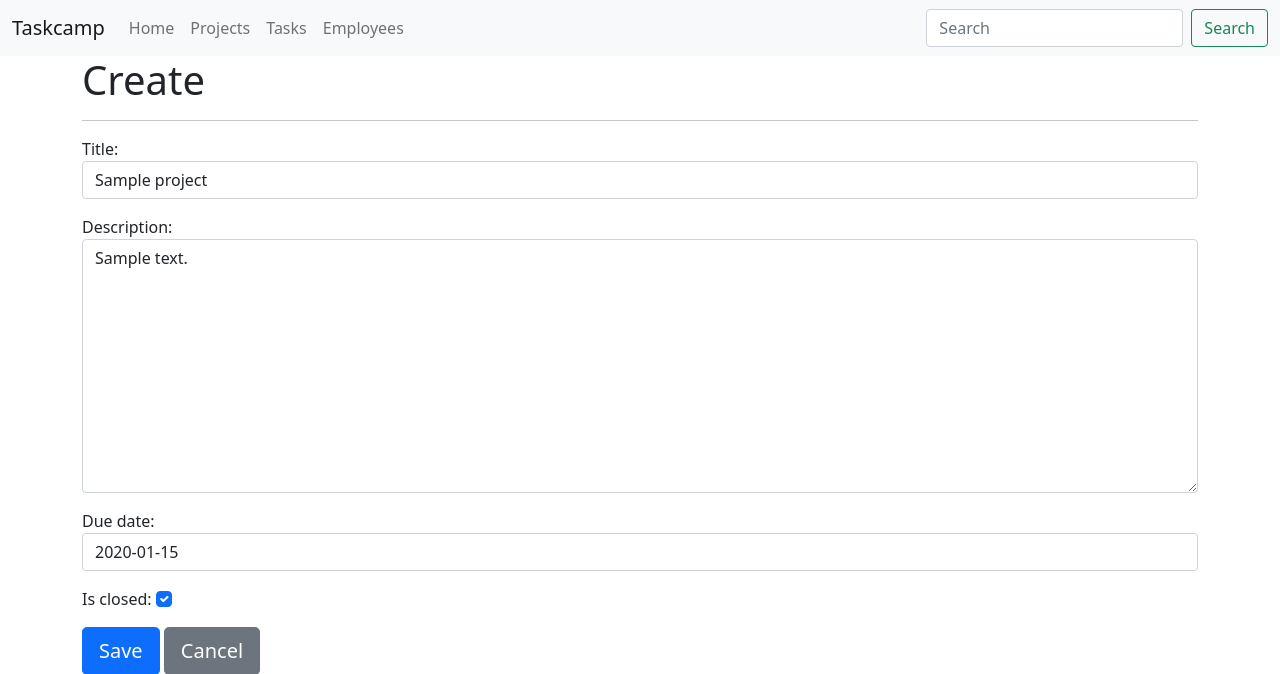
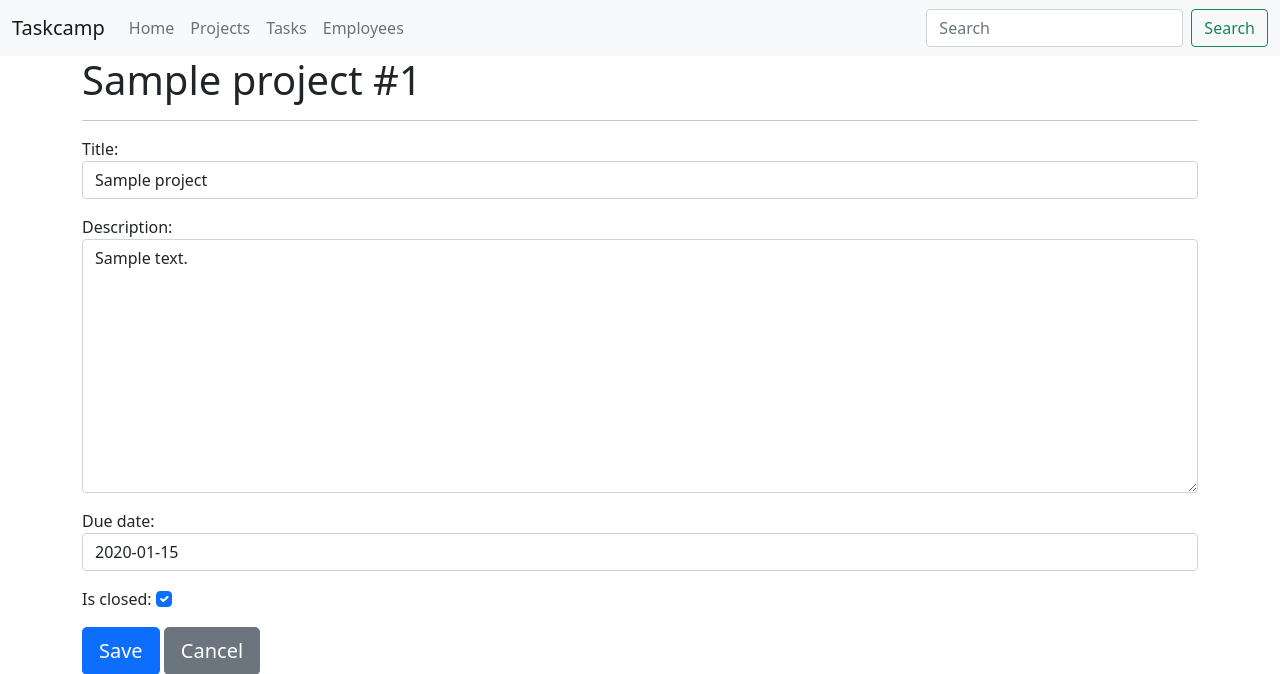
Before and after one commit to iliadmitriev/taskcamp, a Django app: page /projects/1/edit/ in a window 1280 px wide. Shown: the top 674 px of the page. Run offline with Django 3.2, Linux system fonts and the light colour scheme; tables that the repository leaves empty hold one stand-in row (values such as "Sample post"); some libraries are stand-ins or nearby versions.

Commit message:
* fix project create form title

```diff
--- a/projects/templates/project_form.html
+++ b/projects/templates/project_form.html
@@ -3,7 +3,11 @@
 {% load i18n %}
 
 {% block container %}
+    {% if project %}
+            <h1>{{ project.title }} #{{ project.id }}</h1>
+    {% else %}
     <h1>{% translate 'Create' %}</h1>
+    {% endif %}
     <hr>
     <form method="post">{% csrf_token %}
 
```
